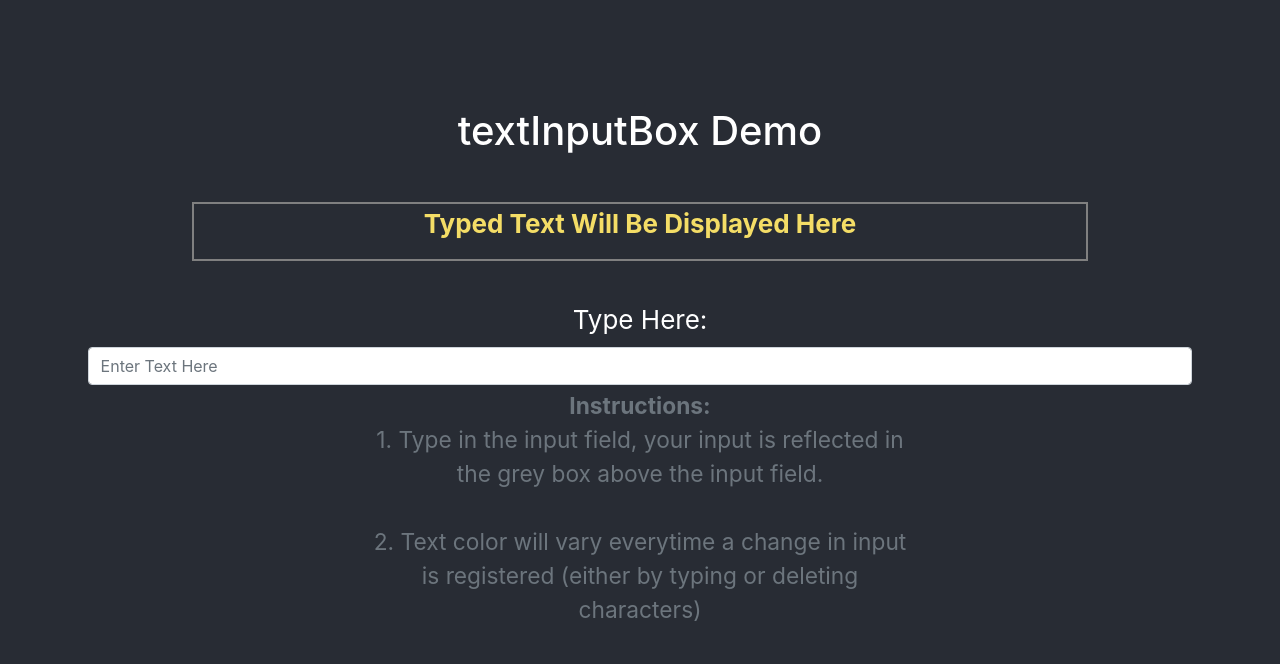
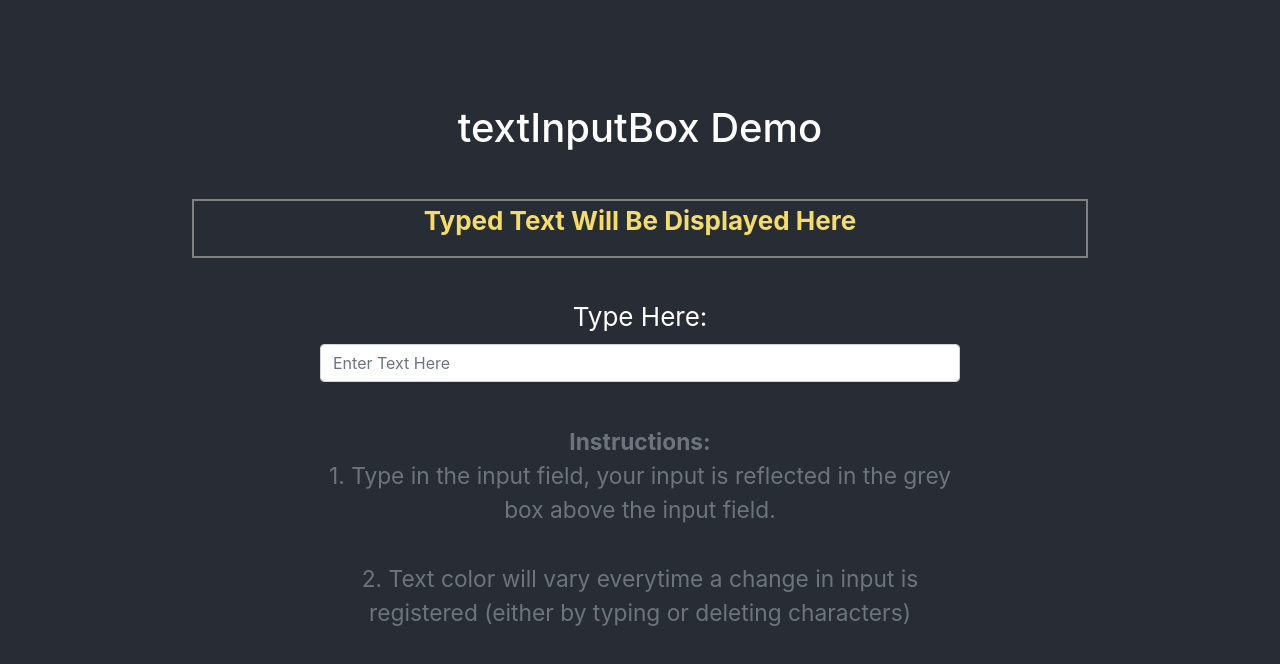
Before and after one commit to g00nd0/textInputBox, a React (Create React App) app in the folder client-react/: page / in a window 1280 px wide. Shown: the top 664 px of the page. Built offline with nearby package versions, Linux system fonts and the light colour scheme.

Commit message:
Small modifications

```diff
--- a/client-react/src/components/textDisplay/TextInput.js
+++ b/client-react/src/components/textDisplay/TextInput.js
@@ -4,7 +4,14 @@ import { Form } from "react-bootstrap";
 const TextInput = ({ enteredText }) => {
   return (
     <>
-      <Form>
+      <Form
+        style={{
+          display: "flex",
+          justifyContent: "center",
+          alignItems: "center",
+          width: "50%",
+        }}
+      >
         <Form.Group controlId="textInput">
           <Form.Label>Type Here:</Form.Label>
           <Form.Control
@@ -14,6 +21,7 @@ const TextInput = ({ enteredText }) => {
               enteredText(event.target.value);
             }}
           />
+          <br />
           <Form.Text
             className="text-muted"
             style={{
@@ -22,7 +30,7 @@ const TextInput = ({ enteredText }) => {
               alignItems: "center",
             }}
           >
-            <p style={{ width: "50%" }}>
+            <p style={{ width: "100%" }}>
               <b>Instructions: </b>
               <br />
               1. Type in the input field, your input is reflected in the grey
```
